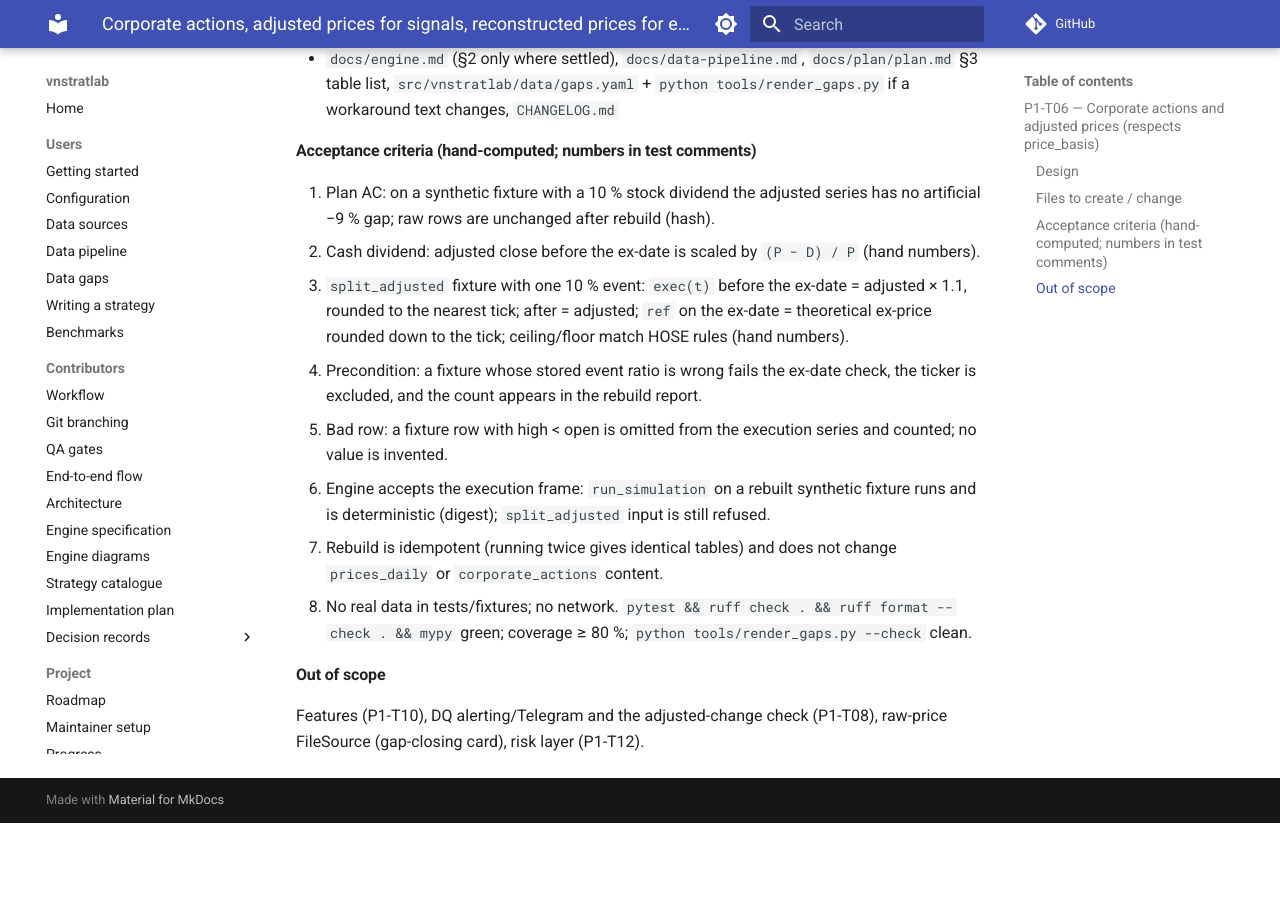
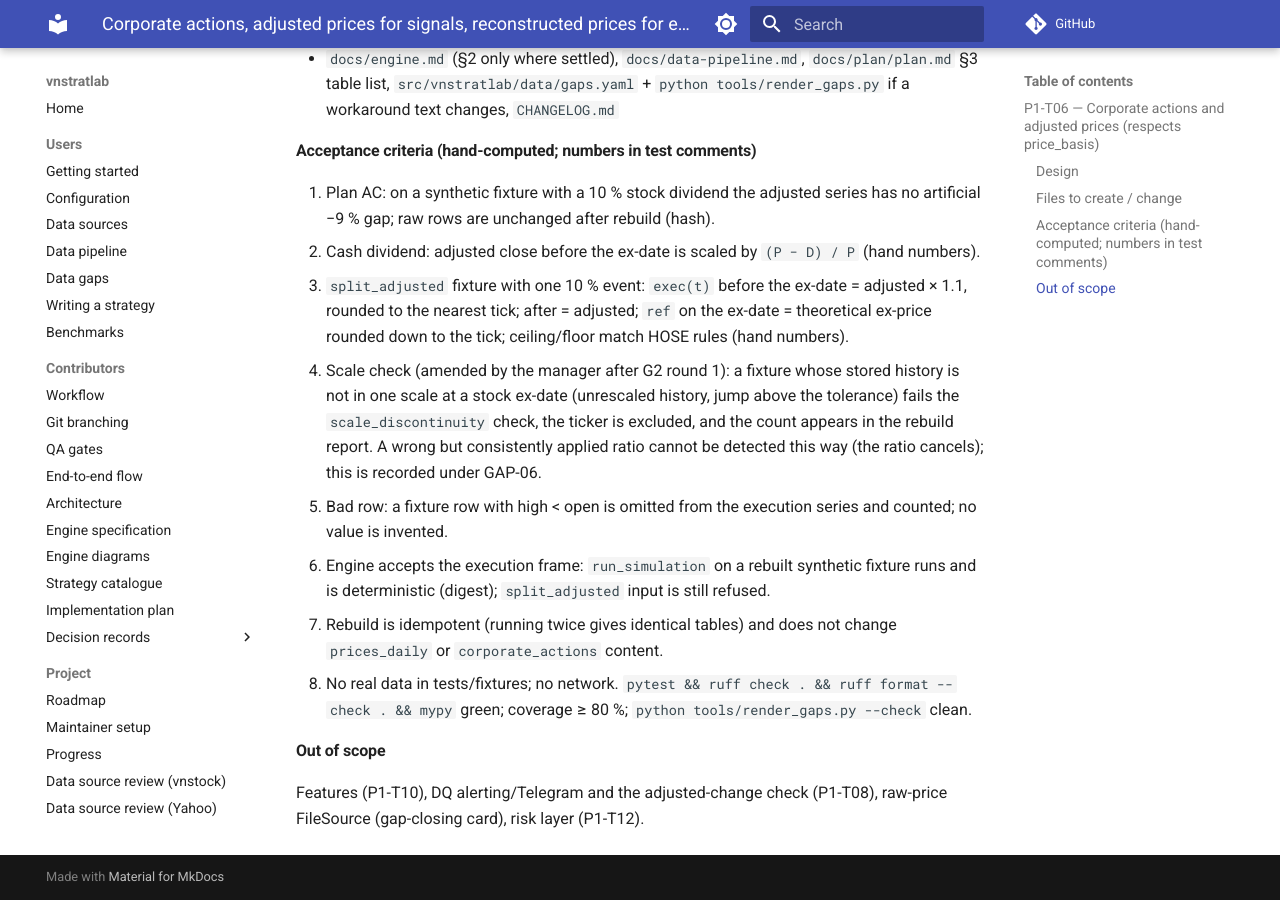
Before and after one commit to lephucchi/vnstratlab, an MkDocs documentation site: the page built from docs/cards/P1-T06-corporate-actions-prices.md, in a window 1280 px wide and 900 px high, scrolled down 1602 px. Built offline with MkDocs 1.6.1 and Material for MkDocs 9.7.7, drawn with Linux system fonts in a browser that asks for light colours; comment, search, counter and statistics services are not loaded; before the commit the page ends 2425 px from its top, so only the background shows below that.

Commit message:
docs(cards): amend P1-T06 AC4 to the scale-discontinuity check

```diff
--- a/docs/cards/P1-T06-corporate-actions-prices.md
+++ b/docs/cards/P1-T06-corporate-actions-prices.md
@@ -71,8 +71,11 @@ due: 2026-11-26
 3. `split_adjusted` fixture with one 10 % event: `exec(t)` before the ex-date = adjusted × 1.1,
    rounded to the nearest tick; after = adjusted; `ref` on the ex-date = theoretical ex-price
    rounded down to the tick; ceiling/floor match HOSE rules (hand numbers).
-4. Precondition: a fixture whose stored event ratio is wrong fails the ex-date check, the ticker
-   is excluded, and the count appears in the rebuild report.
+4. Scale check (amended by the manager after G2 round 1): a fixture whose stored history is not
+   in one scale at a stock ex-date (unrescaled history, jump above the tolerance) fails the
+   `scale_discontinuity` check, the ticker is excluded, and the count appears in the rebuild
+   report. A wrong but consistently applied ratio cannot be detected this way (the ratio cancels);
+   this is recorded under GAP-06.
 5. Bad row: a fixture row with high < open is omitted from the execution series and counted;
    no value is invented.
 6. Engine accepts the execution frame: `run_simulation` on a rebuilt synthetic fixture runs and
```
